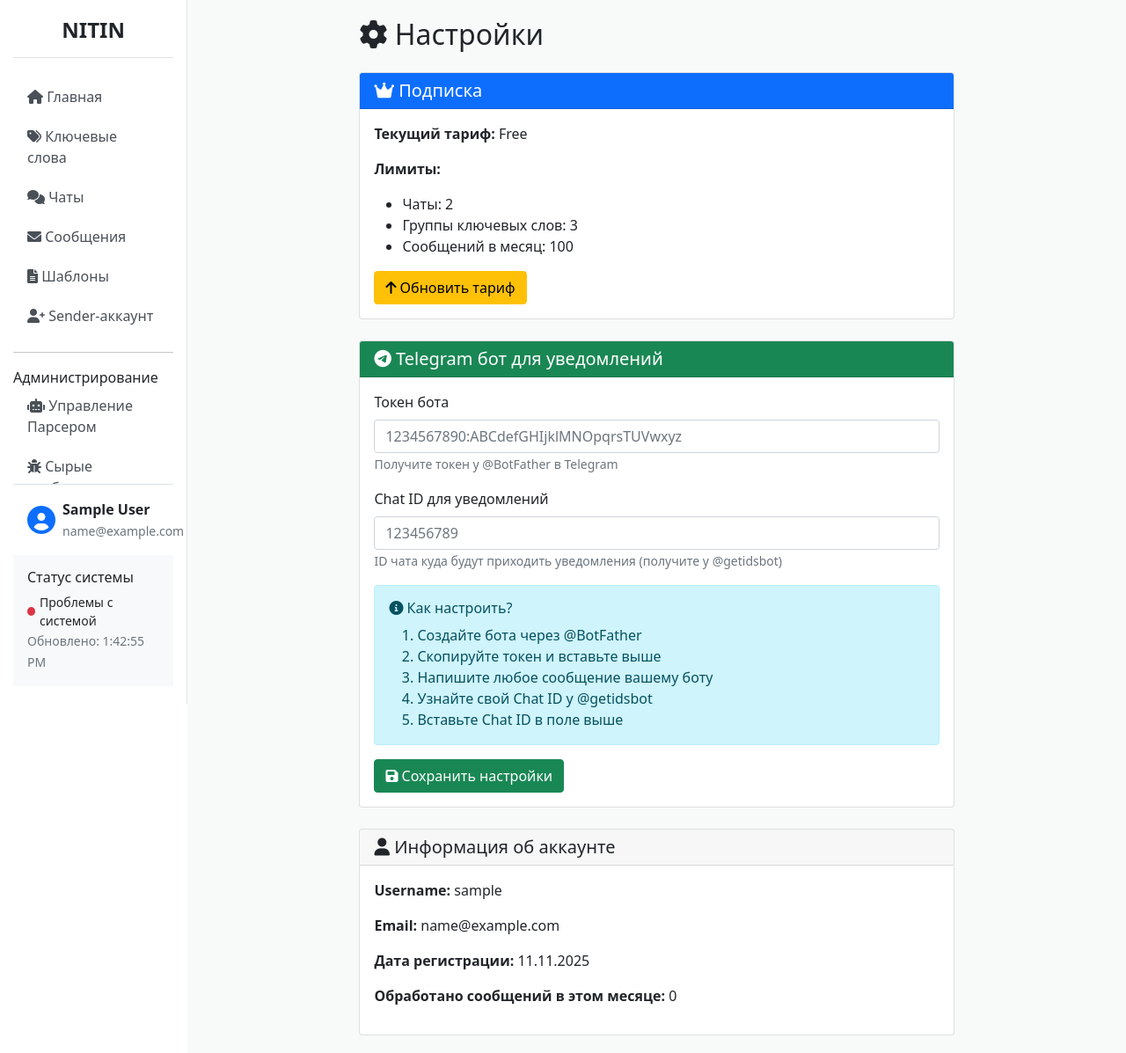
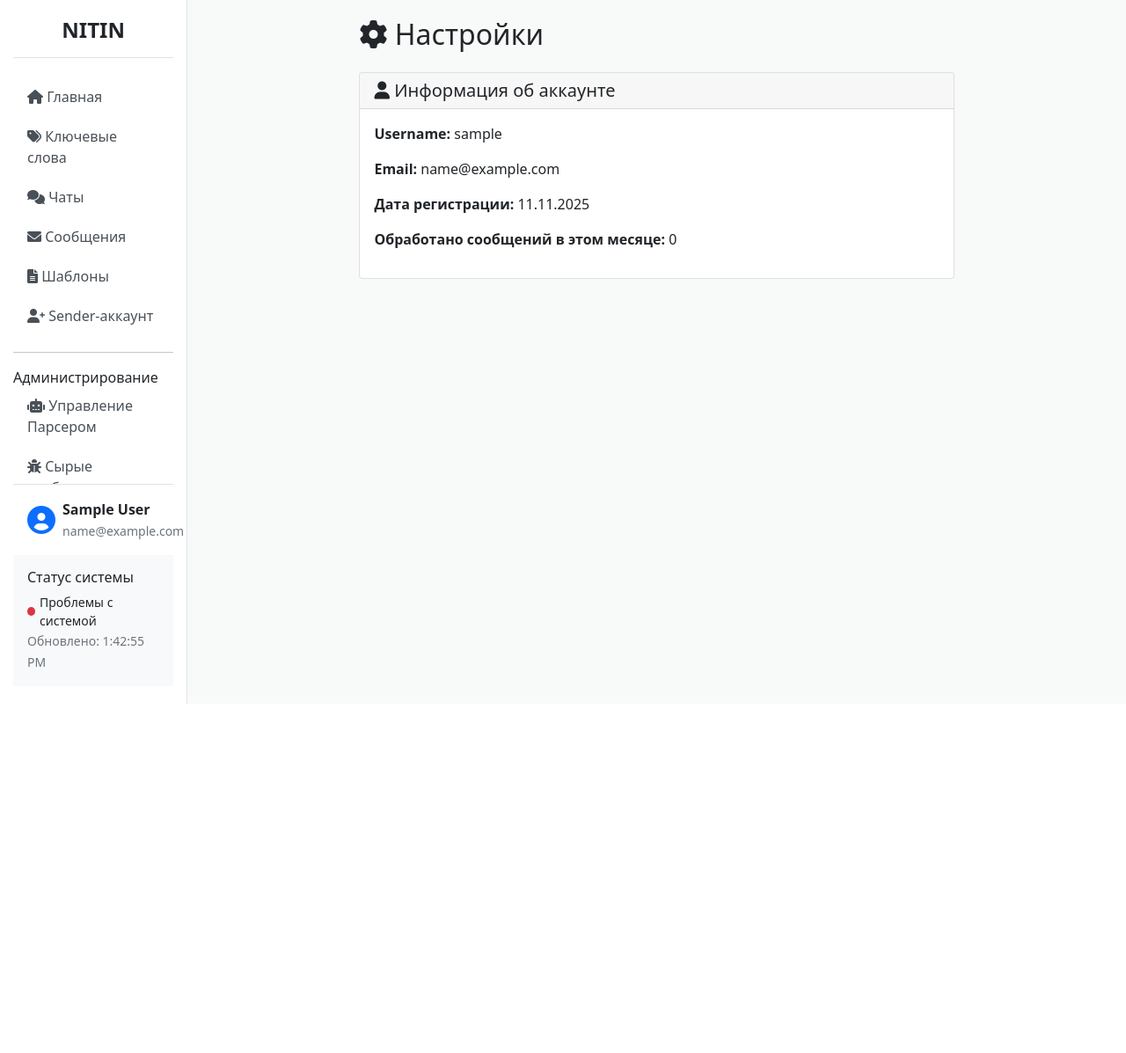
Before and after one commit to iNv1one/nitin, a Django app: page /settings/ in a window 1280 px wide. Shown: the whole page at 88% size. After the commit the page ends 800 px from the top, so only its background shows below. Run offline with Django 4.2, Linux system fonts and the light colour scheme; the visitor is signed in with stand-in values (Sample User, id 1); data that the repository does not hold is empty; parts of the project's set-up code (start-up, migrations or seed data) failed here and were passed over.

Commit message:
Remove bot token and subscription sections from settings page

```diff
--- a/apps/dashboard/views.py
+++ b/apps/dashboard/views.py
@@ -539,34 +539,6 @@ def settings(request):
     Настройки пользователя
     """
     user = request.user
-
-    if request.method == 'POST':
-        # Обновляем настройки бота
-        bot_token = request.POST.get('bot_token', '').strip()
-        notification_chat_id = request.POST.get('notification_chat_id', '').strip()
-
-        # Валидация токена бота (простая проверка)
-        if bot_token and not bot_token.count(':') == 1:
-            messages.error(request, 'Неверный формат токена Telegram бота.')
-            return render(request, 'dashboard/settings.html', {'user': user})
-
-        # Сохраняем токен (или пустую строку если удалили)
-        user.telegram_bot_token = bot_token if bot_token else ''
-
-        # Сохраняем chat_id (или None если удалили)
-        if notification_chat_id:
-            try:
-                user.notification_chat_id = int(notification_chat_id)
-            except (ValueError, TypeError):
-                messages.error(request, 'Chat ID должен быть числом.')
-                return render(request, 'dashboard/settings.html', {'user': user})
-        else:
-            user.notification_chat_id = None
-
-        user.save()
-        messages.success(request, 'Настройки успешно сохранены.')
-
-        return redirect('dashboard:settings')
 
     context = {
         'user': user,
--- a/templates/dashboard/settings.html
+++ b/templates/dashboard/settings.html
@@ -6,72 +6,6 @@
 <div class="row">
     <div class="col-lg-8 offset-lg-2">
         <h2><i class="fas fa-cog"></i> Настройки</h2>
-
-        <!-- Информация о подписке -->
-        <div class="card mt-4">
-            <div class="card-header bg-primary text-white">
-                <h5 class="mb-0"><i class="fas fa-crown"></i> Подписка</h5>
-            </div>
-            <div class="card-body">
-                <p><strong>Текущий тариф:</strong> {{ user.get_subscription_plan_display }}</p>
-                <p><strong>Лимиты:</strong></p>
-                <ul>
-                    <li>Чаты: {{ user.get_chats_limit }}</li>
-                    <li>Группы ключевых слов: {{ user.get_keyword_groups_limit }}</li>
-                    <li>Сообщений в месяц: {{ user.get_message_limit }}</li>
-                </ul>
-                <a href="#" class="btn btn-warning">
-                    <i class="fas fa-arrow-up"></i> Обновить тариф
-                </a>
-            </div>
-        </div>
-
-        <!-- Настройки Telegram бота -->
-        <div class="card mt-4">
-            <div class="card-header bg-success text-white">
-                <h5 class="mb-0"><i class="fab fa-telegram"></i> Telegram бот для уведомлений</h5>
-            </div>
-            <div class="card-body">
-                <form method="post">
-                    {% csrf_token %}
-
-                    <div class="mb-3">
-                        <label for="bot_token" class="form-label">Токен бота</label>
-                        <input type="text" class="form-control" id="bot_token" name="bot_token"
-                               value="{{ user.telegram_bot_token }}"
-                               placeholder="1234567890:ABCdefGHIjklMNOpqrsTUVwxyz">
-                        <small class="form-text text-muted">
-                            Получите токен у @BotFather в Telegram
-                        </small>
-                    </div>
-
-                    <div class="mb-3">
-                        <label for="notification_chat_id" class="form-label">Chat ID для уведомлений</label>
-                        <input type="number" class="form-control" id="notification_chat_id" name="notification_chat_id"
-                               value="{{ user.notification_chat_id }}"
-                               placeholder="123456789">
-                        <small class="form-text text-muted">
-                            ID чата куда будут приходить уведомления (получите у @getidsbot)
-                        </small>
-                    </div>
-
-                    <div class="alert alert-info">
-                        <h6><i class="fas fa-info-circle"></i> Как настроить?</h6>
-                        <ol class="mb-0">
-                            <li>Создайте бота через @BotFather</li>
-                            <li>Скопируйте токен и вставьте выше</li>
-                            <li>Напишите любое сообщение вашему боту</li>
-                            <li>Узнайте свой Chat ID у @getidsbot</li>
-                            <li>Вставьте Chat ID в поле выше</li>
-                        </ol>
-                    </div>
-
-                    <button type="submit" class="btn btn-success">
-                        <i class="fas fa-save"></i> Сохранить настройки
-                    </button>
-                </form>
-            </div>
-        </div>
 
         <!-- Информация об аккаунте -->
         <div class="card mt-4">
```
